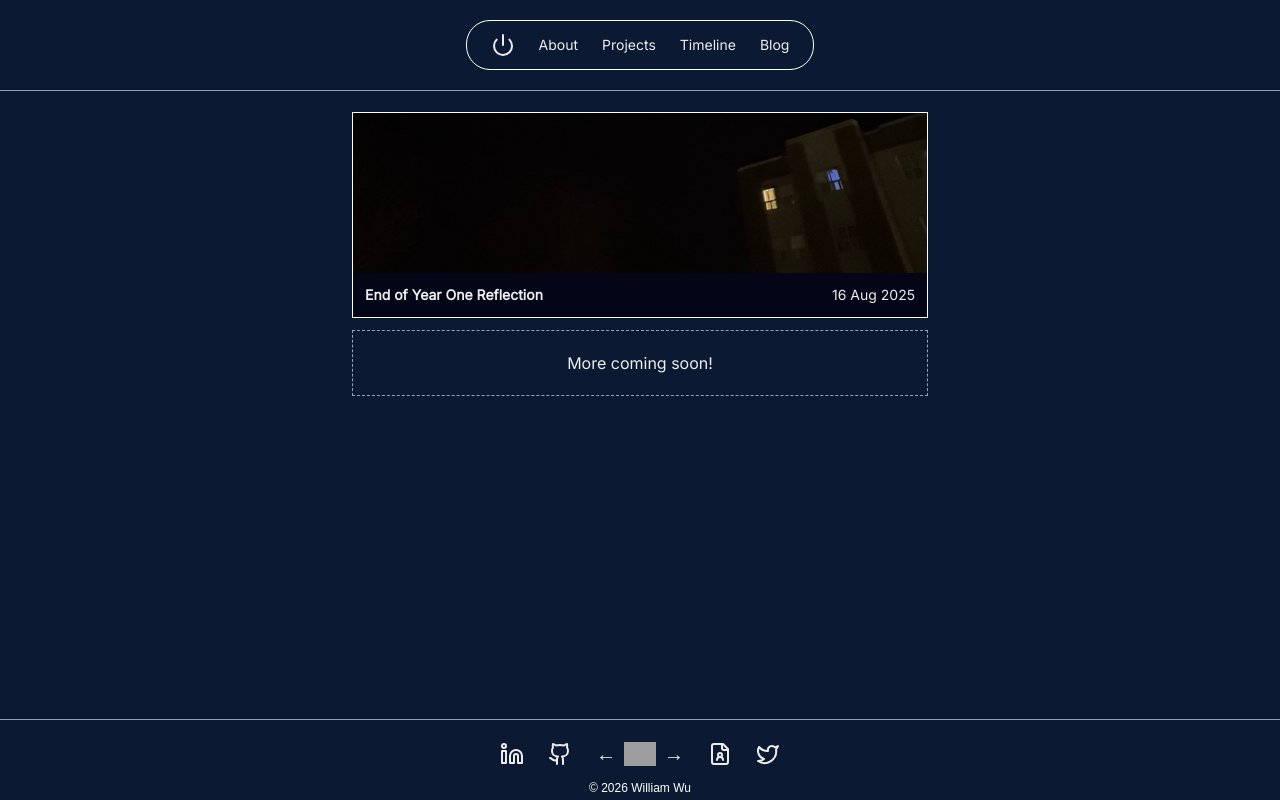
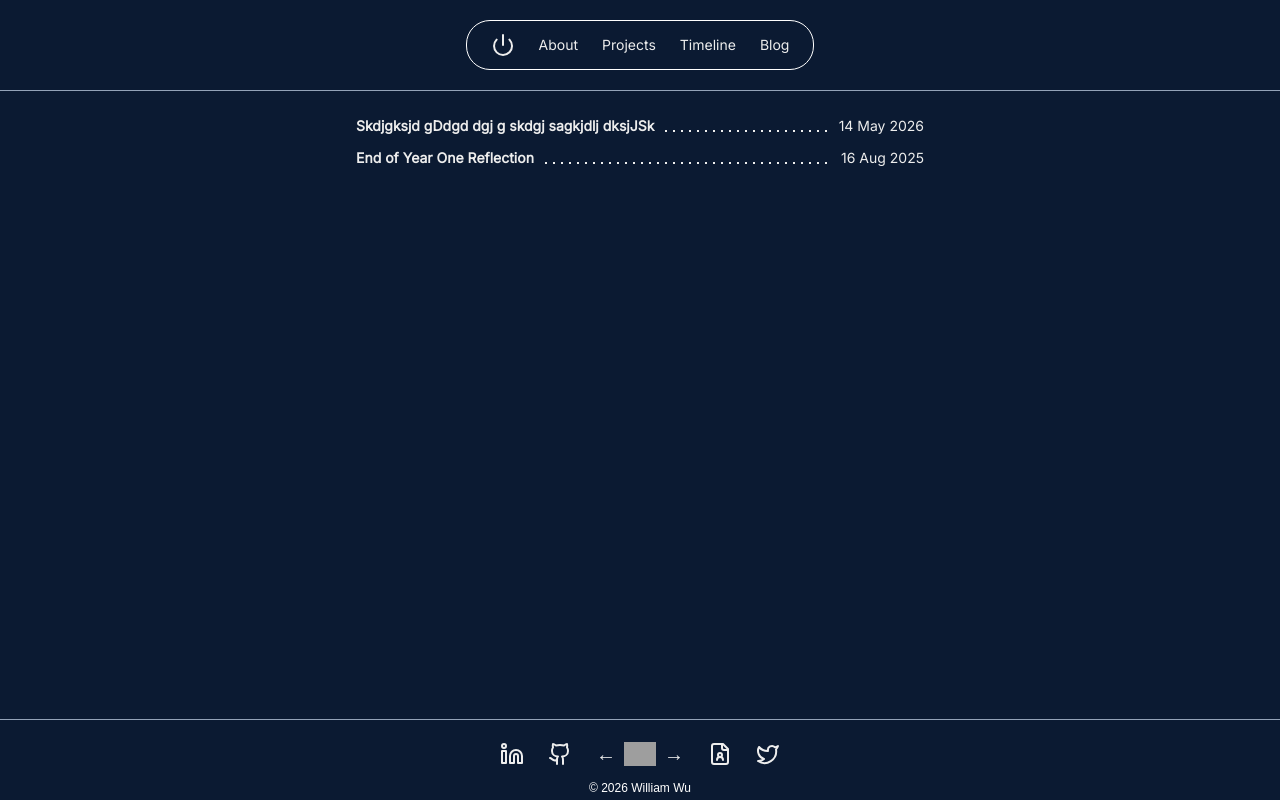
Before and after one commit to Williamwu277/PersonalWebsite, a Next.js app: page /blog in a window 1280 px wide. Built offline with nearby package versions, Linux system fonts and the light colour scheme; grey boxes are pictures that could not be loaded.

Commit message:
Revamp blog page to be an underlined list instead

```diff
--- a/src/app/blog/page.tsx
+++ b/src/app/blog/page.tsx
@@ -1,6 +1,5 @@
 import BlogView from "../../ui/blogView";
 import { index } from "../../blog";
-import { StaticImageData } from "next/image";
 import type { Metadata } from "next";
 
 export const metadata: Metadata = {
@@ -13,11 +12,10 @@ export default function Blog() {
         url: string,
         title: string,
         date: string,
-        image: StaticImageData
     }> = index;
 
     return (
-        <div className="my-28 mx-auto flex flex-col flex-wrap gap-3 justify-center items-center max-w-xl w-11/12 mb-24 font-clean">
+        <div className="my-28 mx-auto flex flex-col flex-wrap gap-1 justify-center items-center max-w-xl w-11/12 mb-24 font-clean">
             {
                 pages.map((page, index) => (
                     <BlogView
@@ -25,13 +23,9 @@ export default function Blog() {
                         url={page.url}
                         title={page.title}
                         date={page.date}
-                        image={page.image}
                     />
                 ))
             }
-            <div className="flex justify-center items-center max-w-xl w-full p-5 border-[1pt] border-slate-400 border-dashed font-clean">
-                <p>More coming soon!</p>
-            </div>
         </div>
     );
 }
--- a/src/blog/index.tsx
+++ b/src/blog/index.tsx
@@ -5,14 +5,20 @@ export const index: Array<{
     url: string,
     title: string,
     date: string,
-    image: StaticImageData,
     blogImages: Record<string, StaticImageData>
 }> = [
     {
         url: "blog1",
+        title: "Skdjgksjd gDdgd dgj g skdgj sagkjdlj dksjJSk",
+        date: "14 May 2026",
+        blogImages: {
+            "blog1": blog1
+        }
+    },
+    {
+        url: "blog1",
         title: "End of Year One Reflection",
         date: "16 Aug 2025",
-        image: blog1,
         blogImages: {
             "blog1": blog1
         }
--- a/src/ui/blogView.tsx
+++ b/src/ui/blogView.tsx
@@ -2,16 +2,14 @@
 import Link from "next/link";
 import { useState } from "react";
 import { useRouter } from "next/navigation";
-import Image, { StaticImageData } from "next/image";
 
 type BlogViewProps = {
   url: string,
   title: string,
   date: string,
-  image: StaticImageData
 }
 
-export default function BlogView({ url, title, date, image }: BlogViewProps) {
+export default function BlogView({ url, title, date }: BlogViewProps) {
 
   // need to disable hover to remove rendering bug where border still exists after navigation
   const [hover, setHover] = useState(true);
@@ -27,18 +25,11 @@ export default function BlogView({ url, title, date, image }: BlogViewProps) {
         }
       }
       href={`/blog/${url}`}
-      className={`flex flex-col items-center border-white border-[1px] w-full transform transition duration-300 ease-in-out ${hover ? 'hover:scale-105' : 'opacity-50'}`}
+      className={`flex flex-col items-center w-full transform transition duration-300 ease-in-out ${hover ? 'hover:underline hover:decoration-2 hover:underline-offset-2 hover:scale-[1.02]' : 'opacity-50'}`}
     >
-      <Image
-        className="object-cover h-[10rem]"
-        src={image}
-        alt="Photo"
-        width={600}
-        height={200}
-        loading="eager"
-      />
-      <div className="flex w-full justify-between border-white bg-slate-950 p-3">
+      <div className="flex w-full items-end p-1">
         <p className="font-bold text-sm">{title}</p>
+        <span className="mb-1 mx-2 h-[2px] flex-1 bg-[radial-gradient(circle,currentColor_1px,transparent_1px)] bg-[length:8px_1px]" />
         <p className="text-sm">{date}</p>
       </div>
     </Link>
```
Also changed, not shown: public/about.txt.
